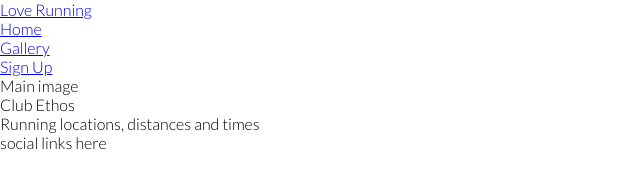
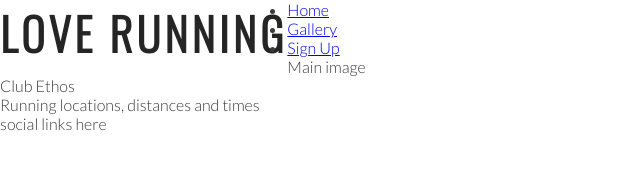
Before and after one commit to MihaiElisei/love-running, a plain HTML site: page index.html in a window 1280 px wide. Shown: the whole page, without its empty margins (0-640 px from the left). Drawn offline with nearby package versions, Linux system fonts and the light colour scheme.

Commit message:
Add style for headings and logo

```diff
--- a/assets/css/style.css
+++ b/assets/css/style.css
@@ -9,4 +9,17 @@
 body{
     font-family: Lato, sans-serif;
     font-weight: 300;
+    color: #3a3a3a;
 }
+/* headings and logo */
+h1, h2 {
+    font-family: Oswald, sans-serif;
+    text-transform: uppercase;
+    letter-spacing: 4px;
+    color: #252525;
+}
+
+#logo{
+    float: left;
+    font-size:280%;
+}
--- a/index.html
+++ b/index.html
@@ -1,5 +1,6 @@
 <!DOCTYPE html>
 <html lang="en">
+
 <head>
     <meta charset="UTF-8">
     <meta http-equiv="X-UA-Compatible" content="IE=edge">
@@ -9,9 +10,12 @@
     <link rel="stylesheet" href="assets/css/style.css">
     <title>Love Running</title>
 </head>
+
 <body>
     <header>
-        <a href="index.html">Love Running</a>
+        <a href="index.html">
+            <h1 id="logo">Love Running</h1>
+        </a>
         <nav>
             <ul>
                 <li><a href="index.html">Home</a></li>
@@ -30,4 +34,5 @@
     </footer>
 
 </body>
+
 </html>
```
